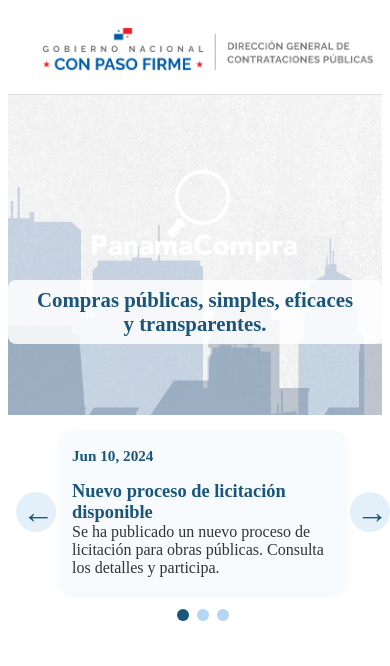
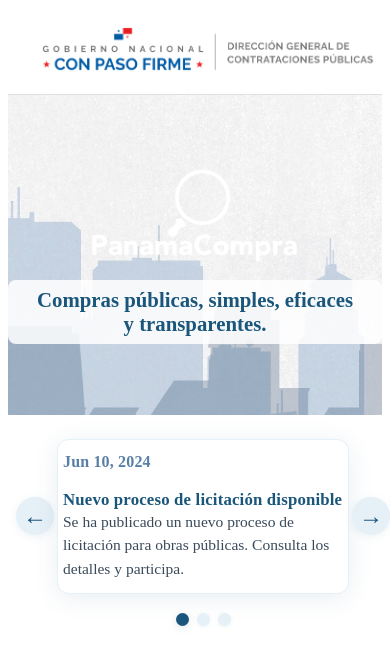
Before and after one commit to ChrisDRS-dev/PanamaCompra_Redesign, a React (Vite) app: page / in a window 390 px wide. Shown: the top 666 px of the page. Built offline with nearby package versions, Linux system fonts and the light colour scheme.

Commit message:
fix news styles

```diff
--- a/src/styles/News.css
+++ b/src/styles/News.css
@@ -1,7 +1,7 @@
 .news-section {
   width: 100%;
   max-width: 900px;
-  margin: 2rem auto 0 auto;
+  margin: 2.5rem auto 0 auto;
   padding: 0 1rem;
 }
 
@@ -9,94 +9,126 @@
   display: flex;
   align-items: center;
   justify-content: center;
-  gap: 1rem;
+  gap: 1.5rem;
 }
 
 .news-arrow {
-  background: #e3f0fa;
+  background: #e6f0f7;
   border: none;
   color: #1a567b;
   font-size: 2rem;
   border-radius: 50%;
-  width: 40px;
-  height: 40px;
+  width: 44px;
+  height: 44px;
   cursor: pointer;
-  transition: background 0.2s;
+  box-shadow: 0 2px 8px rgba(26,86,123,0.08);
+  display: flex;
+  align-items: center;
+  justify-content: center;
+  transition: background 0.2s, box-shadow 0.2s;
 }
 .news-arrow:hover {
-  background: #b3d6f2;
+  background: #cbe2f3;
+  box-shadow: 0 4px 16px rgba(26,86,123,0.12);
 }
 
 .news-slide {
-  background: #f7fbfd;
-  border-radius: 12px;
-  box-shadow: 0 2px 8px rgba(26,86,123,0.07);
-  padding: 1.5rem 2rem;
-  min-width: 260px;
-  max-width: 500px;
+  background: #fff;
+  border-radius: 18px;
+  box-shadow: 0 4px 24px rgba(26,86,123,0.10);
+  padding: 2rem 2.5rem;
+  min-width: 320px;
+  max-width: 540px;
   flex: 1 1 0;
   display: flex;
   flex-direction: column;
   align-items: flex-start;
-  gap: 0.5rem;
+  gap: 0.7rem;
+  border: 1.5px solid #e6f0f7;
 }
 
 .news-date {
-  font-size: 0.95rem;
-  color: #1a567b;
+  font-size: 1rem;
+  color: #5a7fa6;
   font-weight: 600;
   margin-bottom: 0.5rem;
+  letter-spacing: 0.01em;
 }
 
 .news-title {
-  font-size: 1.15rem;
+  font-size: 1.18rem;
   color: #1a567b;
   font-weight: 700;
   text-decoration: none;
   margin-bottom: 0.2rem;
+  letter-spacing: 0.01em;
+  transition: color 0.2s;
 }
 .news-title:hover {
+  color: #0d3550;
   text-decoration: underline;
 }
 
 .news-desc {
-  font-size: 1rem;
-  color: #333;
+  font-size: 1.04rem;
+  color: #3a4a5a;
   margin: 0;
+  font-weight: 400;
+  line-height: 1.5;
 }
 
 .news-dots {
   display: flex;
   justify-content: center;
   gap: 0.5rem;
-  margin-top: 1rem;
+  margin-top: 1.2rem;
 }
 
 .news-dot {
-  width: 12px;
-  height: 12px;
+  width: 13px;
+  height: 13px;
   border-radius: 50%;
-  background: #b3d6f2;
+  background: #e6f0f7;
   border: none;
   cursor: pointer;
-  transition: background 0.2s;
+  transition: background 0.2s, box-shadow 0.2s;
+  box-shadow: 0 1px 4px rgba(26,86,123,0.08);
 }
 .news-dot.active {
   background: #1a567b;
+  box-shadow: 0 2px 8px rgba(26,86,123,0.15);
 }
 
-@media (max-width: 600px) {
+@media (max-width: 900px) {
   .news-section {
     max-width: 100%;
-    margin: 1rem 0 0 0;
+    margin: 1.5rem 0 0 0;
     padding: 0 0.5rem;
   }
-  .news-carousel {
-    gap: 0.3rem;
-  }
   .news-slide {
-    padding: 1rem 0.7rem;
+    padding: 1.2rem 0.7rem;
     min-width: 0;
     max-width: 100vw;
   }
 }
+
+@media (max-width: 600px) {
+  .news-carousel {
+    gap: 0.2rem;
+  }
+  .news-arrow {
+    width: 38px;
+    height: 38px;
+    font-size: 1.5rem;
+  }
+  .news-slide {
+    padding: 0.8rem 0.3rem;
+    border-radius: 12px;
+  }
+  .news-title {
+    font-size: 1.05rem;
+  }
+  .news-desc {
+    font-size: 0.97rem;
+  }
+}
```
